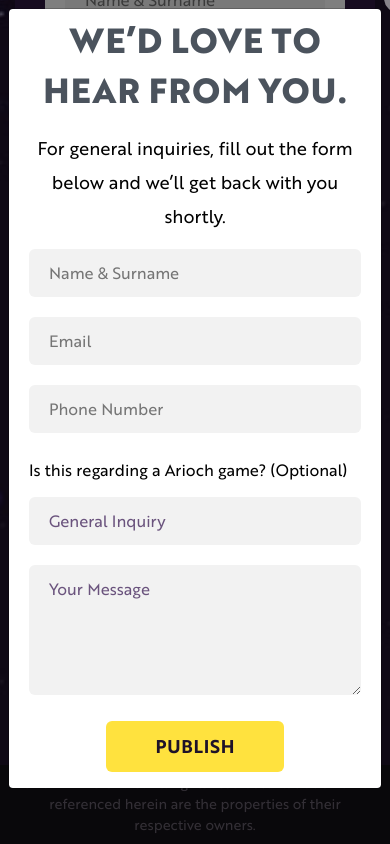
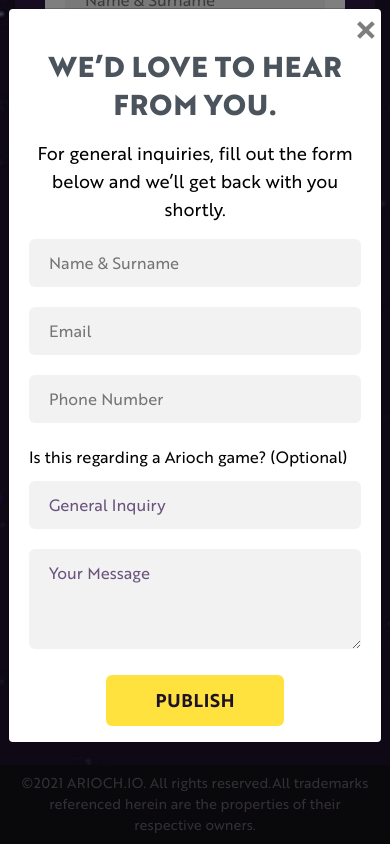
Before and after one commit to santanu-amit-team/Arioch, a plain HTML site: page index.html in a window 390 px wide. Both pictures are taken after a click on the link "CONTACT US". Shown: the part 2910-3754 px from the top of the page. Drawn offline with nearby package versions, Linux system fonts and the light colour scheme.

Commit message:
mobile edit

```diff
--- a/css/custom.css
+++ b/css/custom.css
@@ -413,7 +413,7 @@ filter: progid:DXImageTransform.Microsoft.gradient( startColorstr='#8b52cf', end
 	font-family: 'brother_1816extrabold';
 	font-size: 34px;
 	color: #4b535d;
-	line-height: 50px;
+	line-height: 44px;
 	text-align: center;
 	text-transform: uppercase;
 	margin-top: -42px;
@@ -422,7 +422,7 @@ filter: progid:DXImageTransform.Microsoft.gradient( startColorstr='#8b52cf', end
 	font-family: 'brother_1816regular';
 	font-size: 18px;
 	color: #000000;
-	line-height: 34px;
+	line-height: 28px;
 	text-align: center;
 }
 
@@ -698,6 +698,20 @@ font-size: 42px;
 	font-size: 30px;
 }
 
+.pop-up-top h2{
+	font-size: 28px;
+	line-height: 38px;
+	margin-top: -10px;
+}
 
+.pop-up-top .close{
+	position: inherit;
+	top: 0;
+	right: 0;
+	font-size: 40px;
+}
+.mag-box{
+	height: 100px;
+}
 
 }
```
